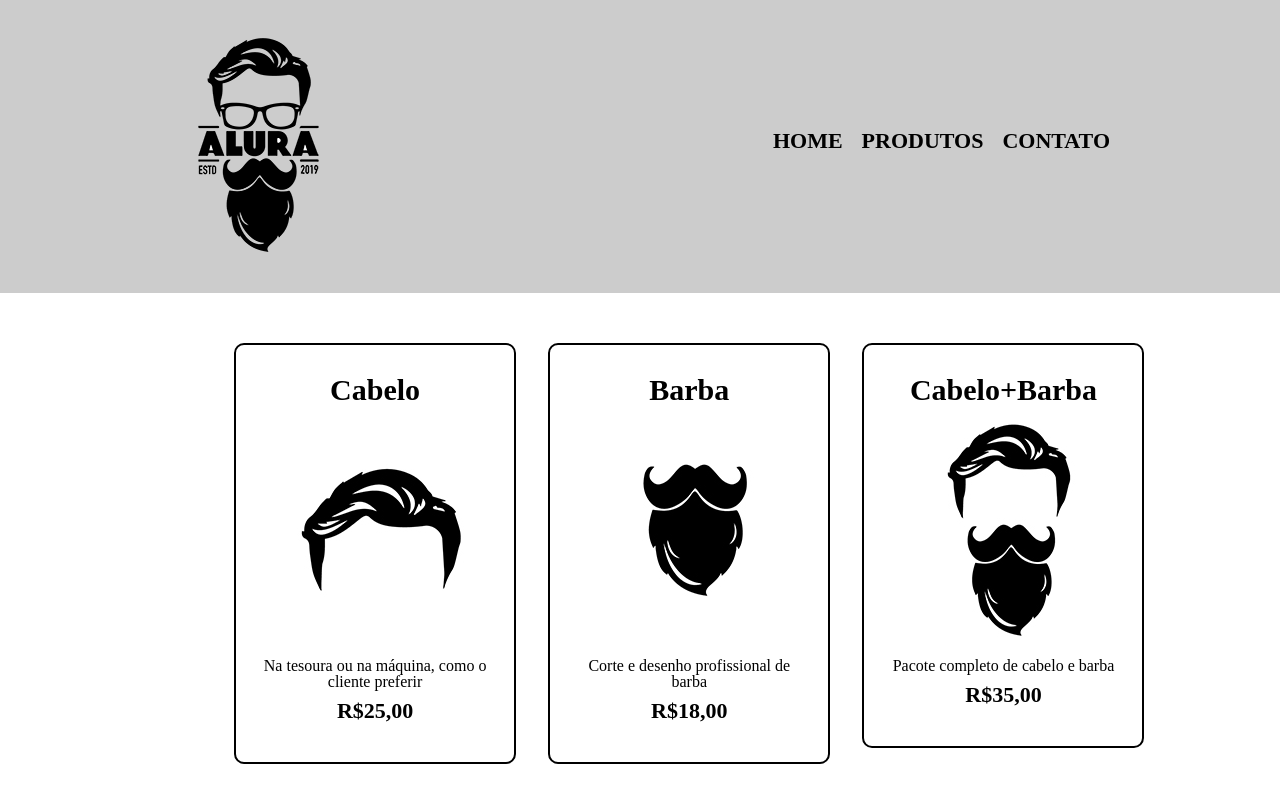
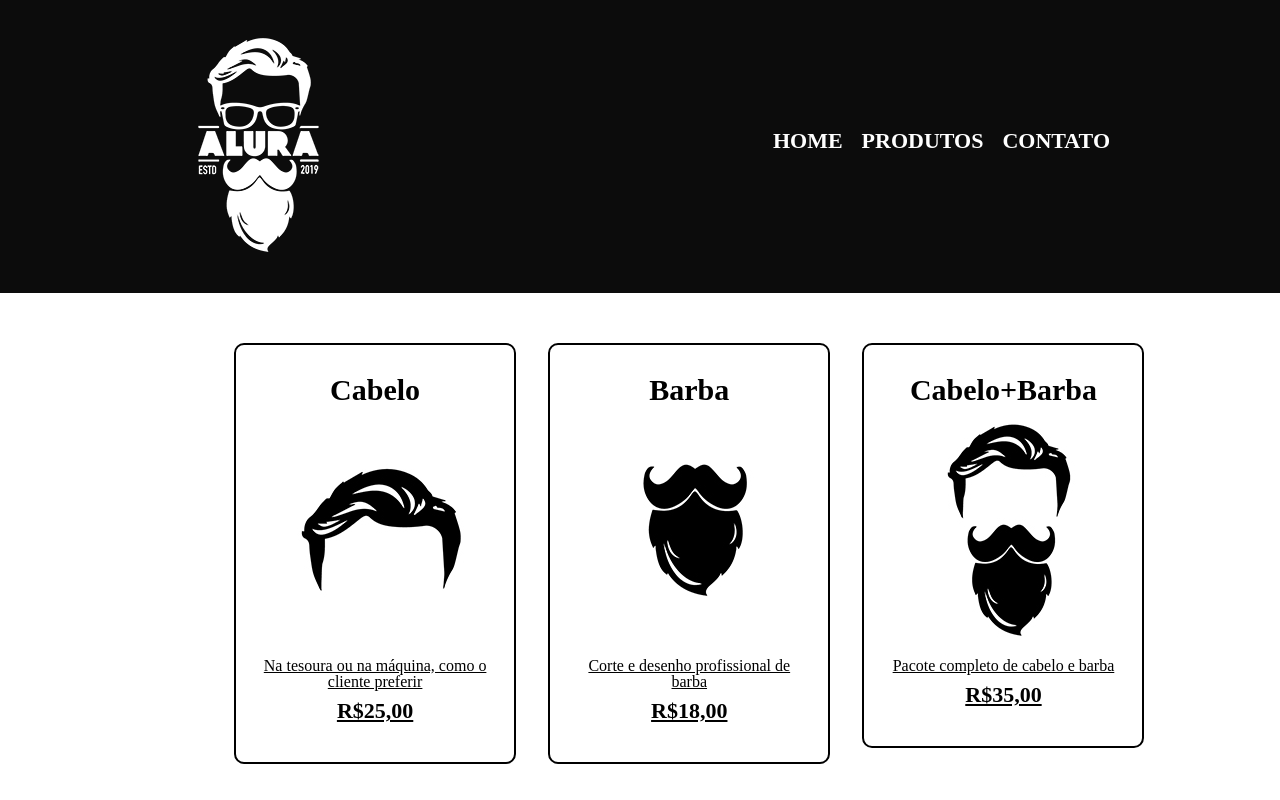
Before and after one commit to gabrielfernandes777/barbearia-alura, a plain HTML site: page produtos.html in a window 1280 px wide. Shown: the top 800 px of the page. Drawn offline with Linux system fonts and the light colour scheme.

Commit message:
Add files via upload

```diff
--- a/produtos.html
+++ b/produtos.html
@@ -11,7 +11,7 @@
 	<body>
 		<header>
 			<div class="caixa">
-				<h1><img src="logo.png"></h1>
+				<h1><img src="logo-branco.png"></h1>
 
 				<nav>
 					<ul>
--- a/style.css
+++ b/style.css
@@ -1,5 +1,5 @@
 header {
-	background: #ccc;
+	background: #0c0c0c;
 	padding: 20px 0;
 }
 
@@ -22,14 +22,14 @@ nav li {
 
 nav a {
 	text-transform: uppercase;
-	color: #000000;
+	color: #ffffff;
 	font-weight: bold;
 	font-size: 22px;
 	text-decoration: none;
 }
 
 nav a:hover{
-	color: #c78c19;
+	color: #19adc7;
 	text-decoration: underline;
 }
 
@@ -47,7 +47,7 @@ nav a:hover{
 	margin: 0 1.5%;
 	padding: 30px 20px;
 	box-sizing: border-box;
-	border: 2px solid black;
+	border: 2px solid rgb(0, 0, 0);
 	border-radius: 10px;
 }
 
@@ -56,8 +56,12 @@ nav a:hover{
 	font-weight: bold;
 }
 
+.produtos p{
+	text-decoration: underline;
+}
+
 .produtos li:hover{
-	border-color: #c78c19;
+	border-color: #19adc9;
 
 }
 
```
